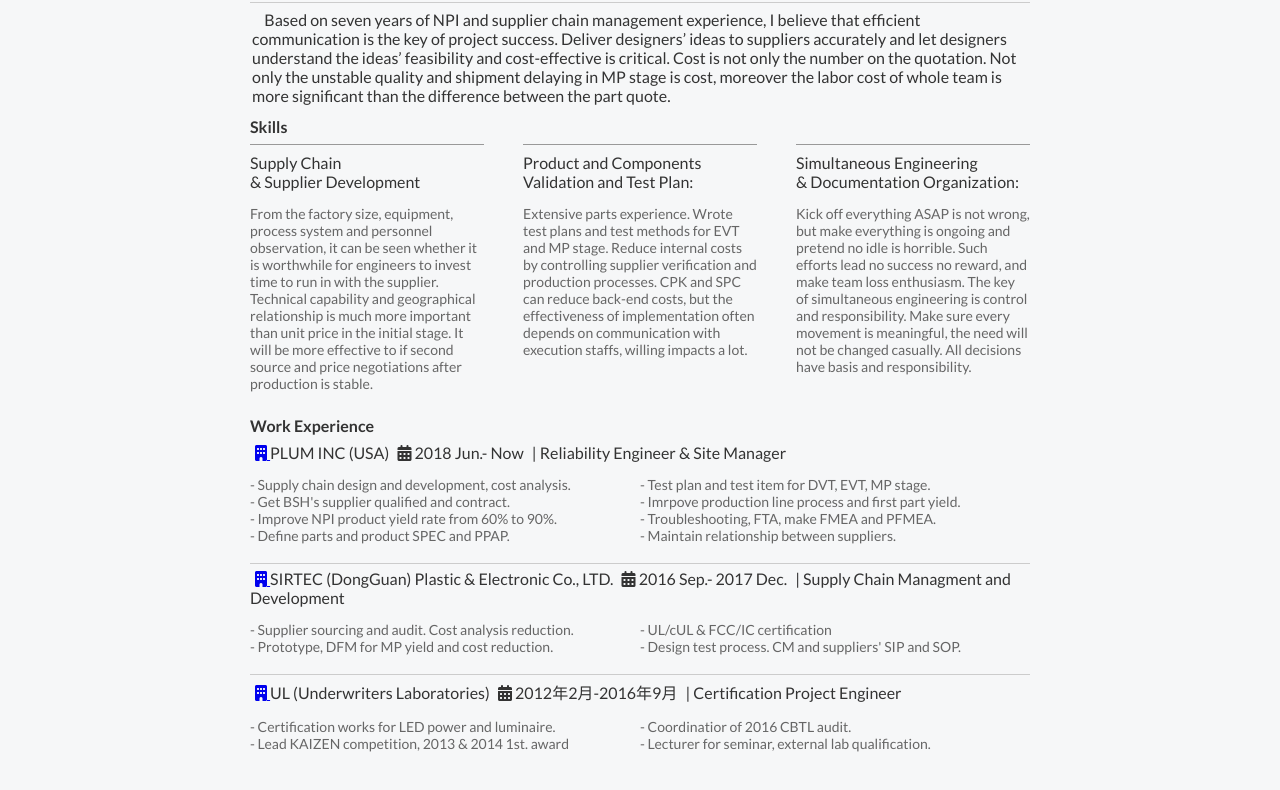
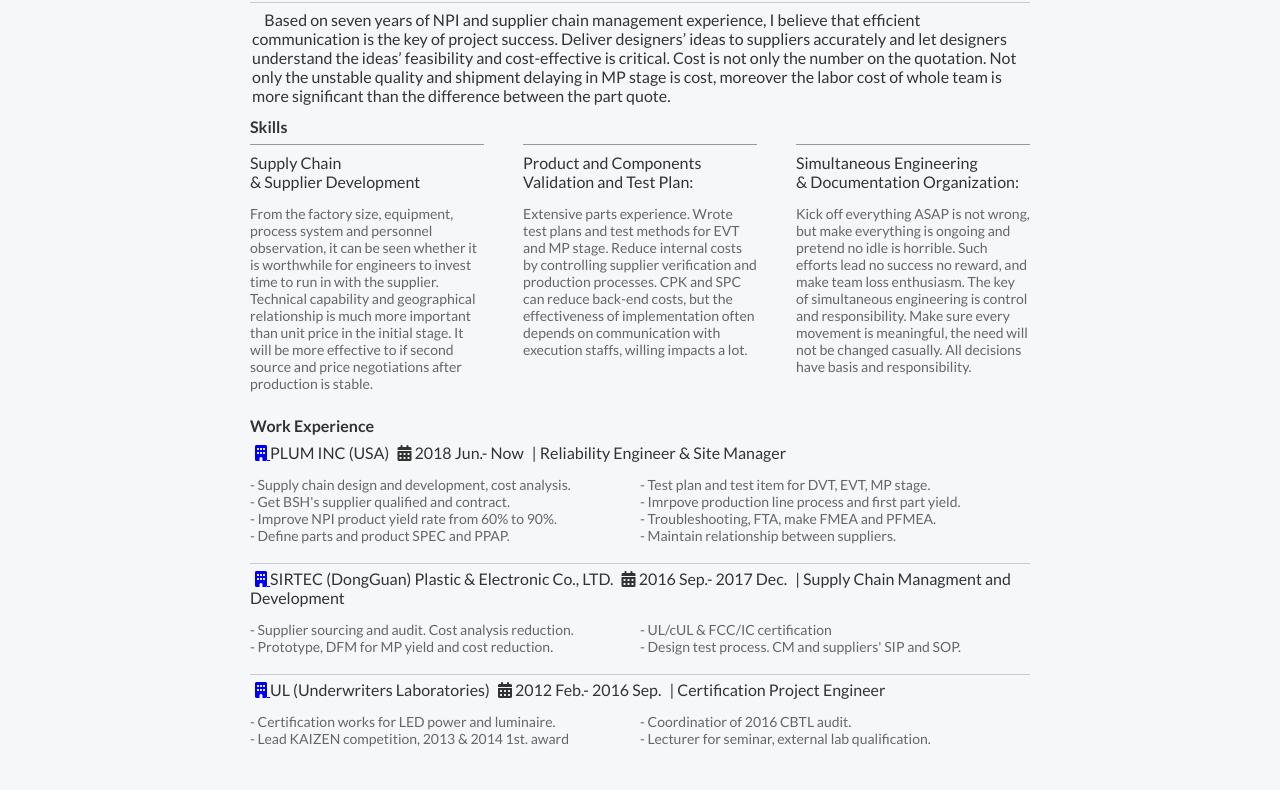
Before and after one commit to playcsgo/CV, a plain HTML site: page CV2022_EN.htm in a window 1280 px wide. Shown: the part 220-1010 px from the top of the page. Drawn offline with Linux system fonts and the light colour scheme.

Commit message:
date revise

```diff
--- a/CV2022_EN.htm
+++ b/CV2022_EN.htm
@@ -133,7 +133,7 @@
           </a>
           UL (Underwriters Laboratories)
         </span>
-        <span><i class="fa-sharp fa-solid fa-calendar-days"></i> 2012年2月-2016年9月</span>
+        <span><i class="fa-sharp fa-solid fa-calendar-days"></i> 2012 Feb.- 2016 Sep.</span>
         <span> | Certification Project Engineer</span>
         <div class="exp-item">
           <p class="exp-list">
```
